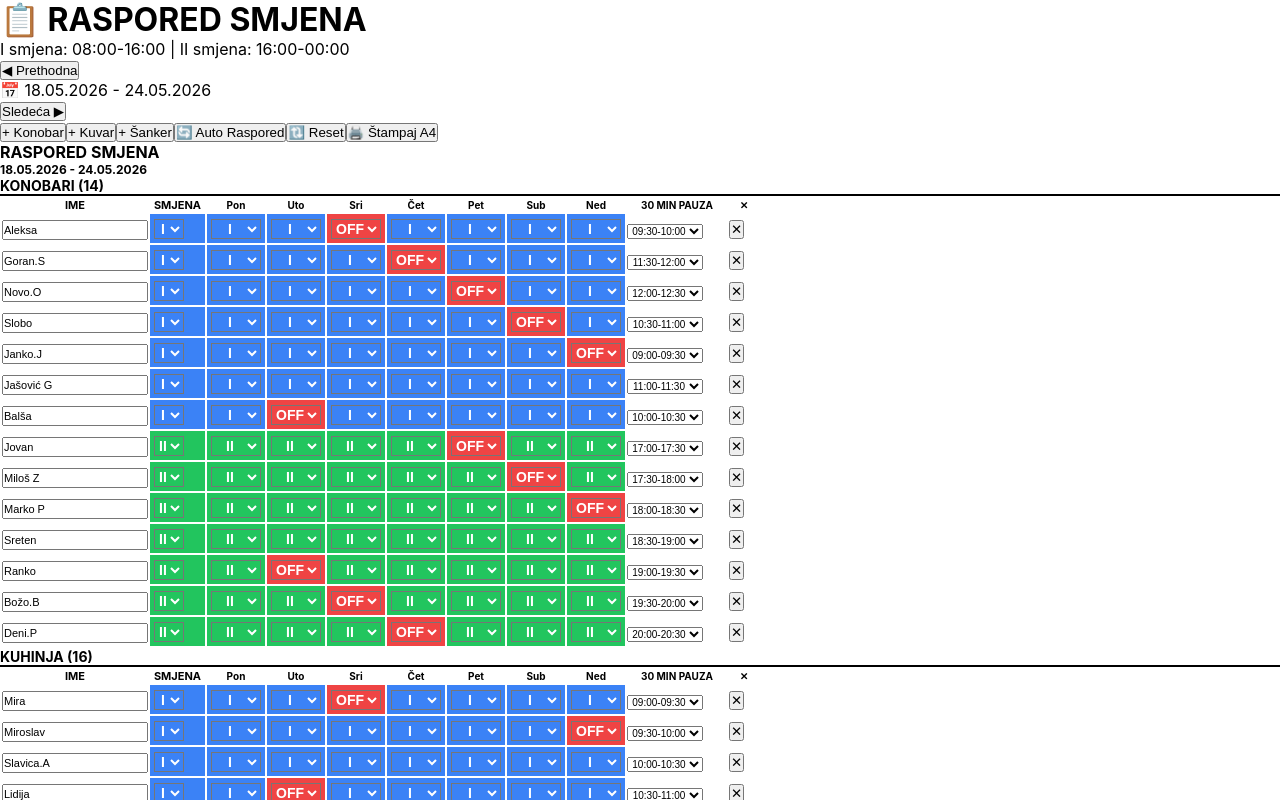
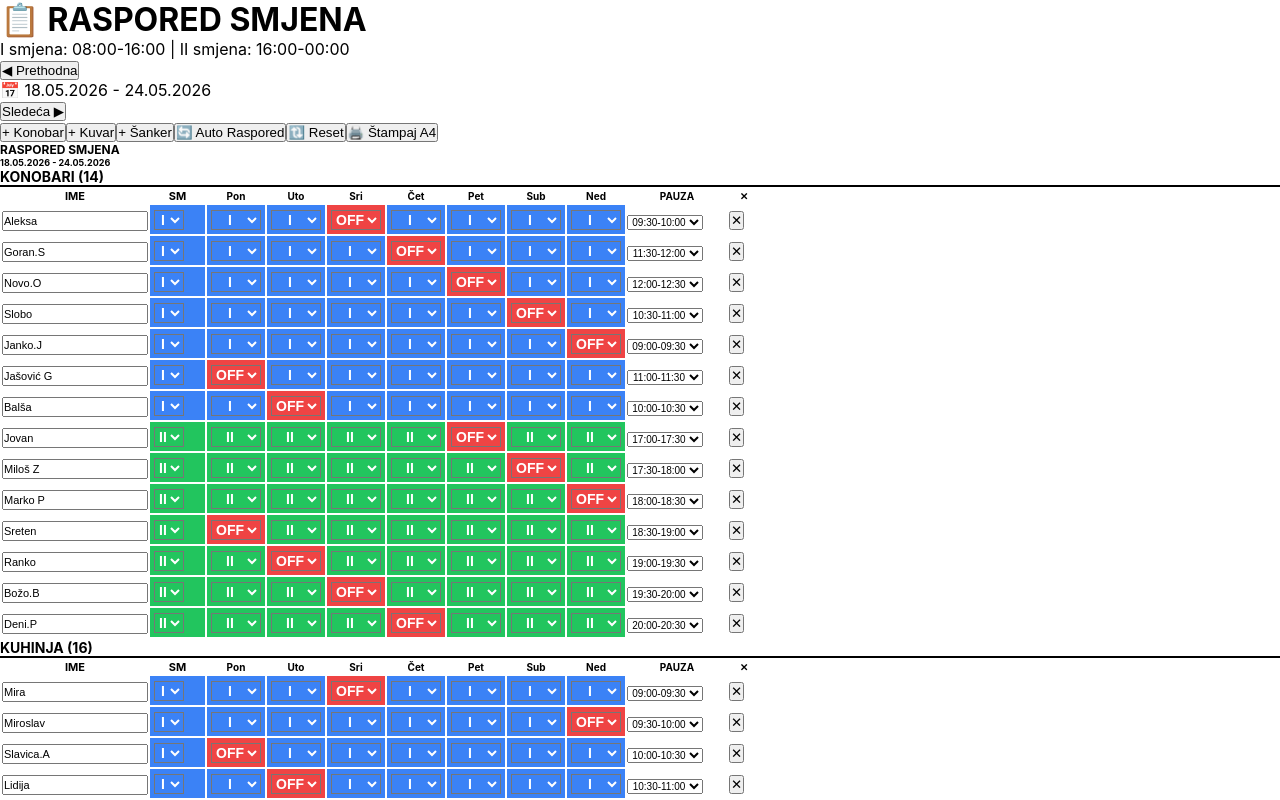
Before and after one commit to babaluu2025/raspored-smjena, a React (Vite) app: page / in a window 1280 px wide. Shown: the top 800 px of the page. Built offline with nearby package versions, Linux system fonts and the light colour scheme.

Commit message:
Update RasporedApp.jsx

```diff
--- a/src/components/RasporedApp.jsx
+++ b/src/components/RasporedApp.jsx
@@ -31,12 +31,12 @@ const POCETNI_PODACI = {
     { ime: "Novo.O", smjena: "I", pauza: "12:00-12:30", slobodniDan: 4 },
     { ime: "Slobo", smjena: "I", pauza: "10:30-11:00", slobodniDan: 5 },
     { ime: "Janko.J", smjena: "I", pauza: "09:00-09:30", slobodniDan: 6 },
-    { ime: "Jašović G", smjena: "I", pauza: "11:00-11:30", slobodniDan: 7 },
+    { ime: "Jašović G", smjena: "I", pauza: "11:00-11:30", slobodniDan: 0 },
     { ime: "Balša", smjena: "I", pauza: "10:00-10:30", slobodniDan: 1 },
     { ime: "Jovan", smjena: "II", pauza: "17:00-17:30", slobodniDan: 4 },
     { ime: "Miloš Z", smjena: "II", pauza: "17:30-18:00", slobodniDan: 5 },
     { ime: "Marko P", smjena: "II", pauza: "18:00-18:30", slobodniDan: 6 },
-    { ime: "Sreten", smjena: "II", pauza: "18:30-19:00", slobodniDan: 7 },
+    { ime: "Sreten", smjena: "II", pauza: "18:30-19:00", slobodniDan: 0 },
     { ime: "Ranko", smjena: "II", pauza: "19:00-19:30", slobodniDan: 1 },
     { ime: "Božo.B", smjena: "II", pauza: "19:30-20:00", slobodniDan: 2 },
     { ime: "Deni.P", smjena: "II", pauza: "20:00-20:30", slobodniDan: 3 },
@@ -44,7 +44,7 @@ const POCETNI_PODACI = {
   KUHINJA: [
     { ime: "Mira", smjena: "I", pauza: "09:00-09:30", slobodniDan: 2 },
     { ime: "Miroslav", smjena: "I", pauza: "09:30-10:00", slobodniDan: 6 },
-    { ime: "Slavica.A", smjena: "I", pauza: "10:00-10:30", slobodniDan: 7 },
+    { ime: "Slavica.A", smjena: "I", pauza: "10:00-10:30", slobodniDan: 0 },
     { ime: "Lidija", smjena: "I", pauza: "10:30-11:00", slobodniDan: 1 },
     { ime: "Dragan", smjena: "I", pauza: "11:00-11:30", slobodniDan: 3 },
     { ime: "Aziz", smjena: "I", pauza: "11:30-12:00", slobodniDan: 4 },
@@ -55,13 +55,13 @@ const POCETNI_PODACI = {
     { ime: "Mia.V", smjena: "II", pauza: "22:00-22:30", slobodniDan: 3 },
     { ime: "Ivana.M", smjena: "II", pauza: "19:30-20:00", slobodniDan: 4 },
     { ime: "Kristina.V", smjena: "II", pauza: "17:00-17:30", slobodniDan: 5 },
-    { ime: "Jovana.N", smjena: "II", pauza: "20:00-20:30", slobodniDan: 7 },
+    { ime: "Jovana.N", smjena: "II", pauza: "20:00-20:30", slobodniDan: 0 },
     { ime: "Vesna I", smjena: "II", pauza: "18:00-18:30", slobodniDan: 1 },
     { ime: "Nevena", smjena: "II", pauza: "20:30-21:00", slobodniDan: 2 },
   ],
   ŠANK: [
      { ime: "Nikola.D", smjena: "I", pauza: "10:00-10:30", slobodniDan: 5 },
-    { ime: "Nikola.M", smjena: "I", pauza: "09:30-10:00", slobodniDan: 7 },
+    { ime: "Nikola.M", smjena: "I", pauza: "09:30-10:00", slobodniDan: 0 },
     { ime: "Radovan", smjena: "I", pauza: "09:00-09:30", slobodniDan: 6 },
     { ime: "Nikola.P", smjena: "I", pauza: "10:30-11:00", slobodniDan: 4 },
     { ime: "Aco.K", smjena: "II", pauza: "17:30-18:00", slobodniDan: 3 },
@@ -101,17 +101,10 @@ const seedShuffle = (array, seed) => {
   return shuffled;
 };
 
-/**
- * MAGIČNA FUNKCIJA - Pravi savršeno izbalansiranu listu slobodnih dana
- * Garantuje da je razlika između dana max 1
- */
 const napraviBalansiranuListu = (ukupnoRadnika, seed) => {
   if (ukupnoRadnika === 0) return [];
-
   const osnovno = Math.floor(ukupnoRadnika / 7);
   const ostatak = ukupnoRadnika % 7;
-
-  // Pravimo idealan šablon
   let lista = [];
   for (let dan = 0; dan < 7; dan++) {
     const broj = osnovno + (dan < ostatak ? 1 : 0);
@@ -119,12 +112,8 @@ const napraviBalansiranuListu = (ukupnoRadnika, seed) => {
       lista.push(dan);
     }
   }
-
-  // Rotiramo da ne bude uvek isti dani sa viškom
   const rotacija = seed % 7;
   lista = lista.map(d => (d + rotacija) % 7);
-
-  // Mešamo
   return seedShuffle(lista, seed * 31 + 17);
 };
 
@@ -133,25 +122,25 @@ const napraviBalansiranuListu = (ukupnoRadnika, seed) => {
 // ------------------------------------------------------------
 const SektorTabela = ({ sektor, radnici, naslov, onAzurirajIme, onAzurirajSmjenu, onAzurirajDan, onAzurirajPauzu, onObrisi }) => {
   return (
-    <div className="mb-3 print:mb-2">
-      <h2 className="text-sm font-bold mb-1 pb-1 text-center uppercase tracking-wider"
+    <div className="mb-3 print:mb-1">
+      <h2 className="text-sm font-bold mb-1 pb-1 text-center uppercase tracking-wider print:text-[10px]"
           style={{ borderBottom: '2px solid black', fontSize: '14px', fontWeight: 'bold' }}>
         {naslov} ({radnici.length})
       </h2>
       <div className="overflow-x-auto -mx-1 px-1">
-        <table className="w-full border-collapse text-xs">
+        <table className="w-full border-collapse text-xs print:text-[6px]">
           <thead>
             <tr>
-              <th className="border border-black bg-gray-200 p-1.5 text-left font-bold sticky left-0 z-10"
+              <th className="border border-black bg-gray-200 p-1.5 print:p-0.5 text-left font-bold sticky left-0 z-10"
                   style={{ fontSize: '11px', minWidth: '100px' }}>IME</th>
-              <th className="border border-black bg-gray-200 p-1.5 text-center font-bold"
-                  style={{ fontSize: '11px', minWidth: '55px', width: '55px' }}>SMJENA</th>
+              <th className="border border-black bg-gray-200 p-1.5 print:p-0.5 text-center font-bold"
+                  style={{ fontSize: '11px', minWidth: '55px', width: '55px' }}>SM</th>
               {DANI.map(dan => (
-                <th key={dan} className="border border-black bg-gray-200 p-1.5 text-center font-bold"
+                <th key={dan} className="border border-black bg-gray-200 p-1.5 print:p-0.5 text-center font-bold"
                     style={{ fontSize: '10px', minWidth: '50px' }}>{dan.substring(0, 3)}</th>
               ))}
-              <th className="border border-black bg-yellow-200 p-1.5 text-center font-bold"
-                  style={{ fontSize: '10px', minWidth: '100px' }}>30 MIN PAUZA</th>
+              <th className="border border-black bg-yellow-200 p-1.5 print:p-0.5 text-center font-bold"
+                  style={{ fontSize: '10px', minWidth: '100px' }}>PAUZA</th>
               <th className="border border-black bg-gray-200 p-1.5 text-center font-bold no-print"
                   style={{ fontSize: '10px', width: '30px' }}>✕</th>
             </tr>
@@ -159,7 +148,7 @@ const SektorTabela = ({ sektor, radnici, naslov, onAzurirajIme, onAzurirajSmjenu
           <tbody>
             {radnici.map((radnik, index) => (
               <tr key={index}>
-                <td className="border border-black p-1 bg-white sticky left-0 z-10">
+                <td className="border border-black p-1 print:p-0.5 bg-white sticky left-0 z-10">
                   <input
                     value={radnik.ime}
                     onChange={(e) => onAzurirajIme(sektor, index, e.target.value)}
@@ -168,12 +157,12 @@ const SektorTabela = ({ sektor, radnici, naslov, onAzurirajIme, onAzurirajSmjenu
                     style={{ fontSize: '11px', minHeight: '20px' }}
                   />
                 </td>
-                <td className="border border-black p-1 text-center align-middle"
+                <td className="border border-black p-1 print:p-0.5 text-center align-middle"
                     style={{ backgroundColor: radnik.smjena === 'I' ? '#3B82F6' : '#22C55E', padding: '4px' }}>
                   <select
                     value={radnik.smjena}
                     onChange={(e) => onAzurirajSmjenu(sektor, index, e.target.value)}
-                    className="w-full text-center font-bold border-none outline-none"
+                    className="w-full text-center font-bold border-none outline-none print:text-[6px]"
                     style={{ fontSize: '14px', fontWeight: 'bold', backgroundColor: 'transparent', color: 'white', cursor: 'pointer', textAlign: 'center', textAlignLast: 'center' }}
                   >
                     <option value="I" style={{color: 'black', backgroundColor: '#DBEAFE'}}>I</option>
@@ -188,12 +177,12 @@ const SektorTabela = ({ sektor, radnici, naslov, onAzurirajIme, onAzurirajSmjenu
                   else if (val === 'I') { bg = '#3B82F6'; textColor = '#FFFFFF'; }
                   else if (val === 'II') { bg = '#22C55E'; textColor = '#FFFFFF'; }
                   return (
-                    <td key={dan} className="border border-black p-1 text-center align-middle"
+                    <td key={dan} className="border border-black p-1 print:p-0.5 text-center align-middle"
                         style={{ backgroundColor: bg, padding: '4px' }}>
                       <select
                         value={val}
                         onChange={(e) => onAzurirajDan(sektor, index, dan, e.target.value)}
-                        className="w-full text-center font-bold border-none outline-none"
+                        className="w-full text-center font-bold border-none outline-none print:text-[6px]"
                         style={{ fontSize: '14px', fontWeight: 'bold', backgroundColor: 'transparent', color: textColor, cursor: 'pointer', textAlign: 'center', textAlignLast: 'center' }}
                       >
                         {SMJENE.map(s => (
@@ -203,11 +192,11 @@ const SektorTabela = ({ sektor, radnici, naslov, onAzurirajIme, onAzurirajSmjenu
                     </td>
                   );
                 })}
-                <td className="border border-black p-1 bg-yellow-50">
+                <td className="border border-black p-1 print:p-0.5 bg-yellow-50">
                   <select
                     value={radnik.pauza}
                     onChange={(e) => onAzurirajPauzu(sektor, index, e.target.value)}
-                    className="w-full bg-transparent border-none outline-none font-bold text-center"
+                    className="w-full bg-transparent border-none outline-none font-bold text-center print:text-[6px]"
                     style={{ fontSize: '10px', textAlignLast: 'center' }}
                   >
                     {(radnik.smjena === "I" ? PAUZE_PRVA : PAUZE_DRUGA).map(p => (
@@ -259,8 +248,6 @@ export default function RasporedApp() {
     });
   }, []);
 
-  // =========== HANDLERI ===========
-
   const azurirajIme = useCallback((sektor, index, ime) => {
     setPodaci(prev => {
       const novi = { ...prev };
@@ -307,53 +294,35 @@ export default function RasporedApp() {
     });
   }, []);
 
-  // =========== DODAVANJE RADNIKA SA PAMETNOM LOGIKOM ===========
   const dodajRadnika = (sektor) => {
     setPodaci(prev => {
       const novi = { ...prev };
       novi[sektor] = [...novi[sektor]];
       const radnici = novi[sektor];
-      const ukupno = radnici.length + 1; // +1 jer dodajemo novog
-
-      // 1. Balansiramo smene - dodajemo tamo gde ima manje
+      const ukupno = radnici.length + 1;
       const prva = radnici.filter(r => r.smjena === "I").length;
       const druga = radnici.filter(r => r.smjena === "II").length;
       const smjena = prva <= druga ? "I" : "II";
-
-      // 2. Dodeljujemo pauzu
       const pauza = smjena === "I"
         ? PAUZE_PRVA[prva % PAUZE_PRVA.length]
         : PAUZE_DRUGA[druga % PAUZE_DRUGA.length];
-
-      // 3. PRONALAZIMO NAJBOLJI SLOBODAN DAN
-      //    Koristimo istu logiku kao auto raspored - balansiramo!
       const brojPoDanu = new Array(7).fill(0);
       radnici.forEach(r => brojPoDanu[r.slobodniDan]++);
-
-      // Idealno bi bilo da svaki dan ima isti broj
       const idealno = Math.floor(ukupno / 7);
       const ostatak = ukupno % 7;
-
-      // Tražimo dan koji najviše odstupa od idealnog (ima premalo slobodnih)
       let najboljiDan = 0;
       let najmanjiBroj = Infinity;
-
       for (let dan = 0; dan < 7; dan++) {
         const idealnoZaOvajDan = idealno + (dan < ostatak ? 1 : 0);
         const trenutno = brojPoDanu[dan];
-
-        // Ako ovaj dan ima manje od idealnog - to je kandidat
         if (trenutno < idealnoZaOvajDan && trenutno < najmanjiBroj) {
           najmanjiBroj = trenutno;
           najboljiDan = dan;
         }
       }
-
-      // Ako nismo našli (svi dani već imaju idealno), uzimamo dan sa najmanje
       if (najmanjiBroj === Infinity) {
         najboljiDan = brojPoDanu.indexOf(Math.min(...brojPoDanu));
       }
-
       radnici.push({ ime: "", smjena, pauza, slobodniDan: najboljiDan });
       return novi;
     });
@@ -369,41 +338,27 @@ export default function RasporedApp() {
     }
   };
 
-  // =========== AUTO RASPORED - SAVRŠEN BALANS ===========
   const autoRasporedi = () => {
     setPodaci(prev => {
       const novi = { ...prev };
-
       Object.keys(novi).forEach((sektor, sektorIndex) => {
         const radnici = [...novi[sektor]];
         const ukupno = radnici.length;
-
         if (ukupno === 0) return;
-
-        // Kreiramo savršeno balansiranu listu dana
         const seed = weekOffset * 100 + sektorIndex * 13 + Math.floor(Date.now() / 86400000);
         const listaDana = napraviBalansiranuListu(ukupno, seed);
-
-        // Ispis za proveru
         const brojPoDanu = new Array(7).fill(0);
         listaDana.forEach(d => brojPoDanu[d]++);
         console.log(`✅ ${sektor} (${ukupno}):`, DANI.map((d, i) => `${d.substring(0,3)}:${brojPoDanu[i]}`).join(' | '));
-
-        // Dodeljujemo radnicima
         const noviRadnici = radnici.map((radnik, index) => {
           let dan = listaDana[index];
-
-          // Ako je isti dan kao prošle nedelje - pomeri
           if (radnik.slobodniDan === dan && ukupno > 1) {
             dan = (dan + 1) % 7;
           }
-
           return { ...radnik, slobodniDan: dan };
         });
-
         novi[sektor] = noviRadnici;
       });
-
       return novi;
     });
   };
@@ -424,18 +379,27 @@ export default function RasporedApp() {
   // =========== RENDER ===========
   return (
     <div className="min-h-screen bg-gray-100 print:bg-white">
+      {/* ⬇️ SAMO OVO JE PROMENJENO - CSS ZA ŠTAMPU ⬇️ */}
       <style>{`
         @media print {
-          @page { size: A4 portrait; margin: 8mm; }
+          @page { size: A4 portrait; margin: 3mm; }
           body { background: white !important; -webkit-print-color-adjust: exact !important; print-color-adjust: exact !important; color-adjust: exact !important; }
           .no-print { display: none !important; }
-          table { width: 100% !important; border-collapse: collapse !important; }
-          th, td { border: 1px solid black !important; }
-          input, select { border: none !important; background: transparent !important; -webkit-appearance: none; -moz-appearance: none; font-size: 11px !important; font-weight: bold !important; color: black !important; }
-          th { font-size: 10px !important; font-weight: bold !important; background-color: #E5E5E5 !important; }
-          h2 { font-size: 13px !important; font-weight: bold !important; border-bottom: 2px solid black !important; }
+          table { width: 100% !important; border-collapse: collapse !important; font-size: 6px !important; }
+          th, td { border: 1px solid black !important; padding: 0.5px 1px !important; }
+          th { font-size: 6px !important; font-weight: bold !important; background-color: #E5E5E5 !important; }
+          input, select { border: none !important; background: transparent !important; -webkit-appearance: none; -moz-appearance: none; font-size: 6px !important; font-weight: bold !important; color: black !important; padding: 0 !important; }
+          h2 { font-size: 8px !important; font-weight: bold !important; border-bottom: 1px solid black !important; margin: 1px 0 !important; }
+          .mb-3, .mb-4 { margin-bottom: 1px !important; }
+          .p-2, .p-3, .p-4 { padding: 0 !important; }
+          .print\\:p-0\\.5 { padding: 0.5px !important; }
+          .print\\:p-0 { padding: 0 !important; }
+          .print\\:text-\\[6px\\] { font-size: 6px !important; }
+          .print\\:text-\\[10px\\] { font-size: 8px !important; }
+          .print\\:mb-1 { margin-bottom: 1px !important; }
         }
       `}</style>
+      {/* ⬆️ KRAJ IZMENE ⬆️ */}
 
       <div className="bg-white shadow-lg mb-4 no-print">
         <div className="max-w-full mx-auto p-3 sm:p-4">
@@ -463,9 +427,9 @@ export default function RasporedApp() {
 
       <div className="max-w-full mx-auto px-2 sm:px-4 print:px-0">
         <div className="bg-white rounded-lg shadow print:shadow-none p-2 sm:p-4 print:p-0">
-          <div className="hidden print:block text-center mb-2">
-            <h1 style={{fontSize: '16px', fontWeight: 'bold'}}>RASPORED SMJENA</h1>
-            <p style={{fontSize: '12px', fontWeight: 'bold'}}>{datumPrikaz}</p>
+          <div className="hidden print:block text-center mb-1">
+            <h1 style={{fontSize: '12px', fontWeight: 'bold'}}>RASPORED SMJENA</h1>
+            <p style={{fontSize: '9px', fontWeight: 'bold'}}>{datumPrikaz}</p>
           </div>
 
           <SektorTabela sektor="KONOBARI" radnici={konobariRaspored} naslov="KONOBARI"
@@ -480,7 +444,7 @@ export default function RasporedApp() {
             onAzurirajIme={azurirajIme} onAzurirajSmjenu={azurirajSmjenu}
             onAzurirajDan={azurirajDan} onAzurirajPauzu={azurirajPauzu} onObrisi={obrisiRadnika} />
 
-          <div className="hidden print:block mt-2 pt-1 border-t border-black text-xs font-bold">
+          <div className="hidden print:block mt-1 pt-0.5 border-t border-black text-[7px] font-bold">
             I = Prva smjena &nbsp;&nbsp;|&nbsp;&nbsp; II = Druga smjena &nbsp;&nbsp;|&nbsp;&nbsp; OFF = Slobodan dan
           </div>
         </div>
```
